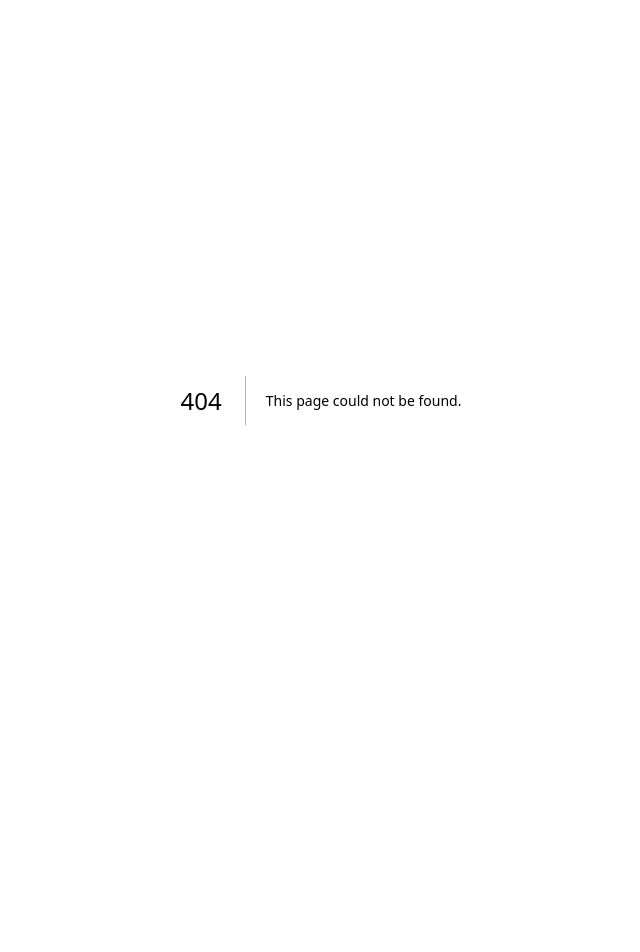
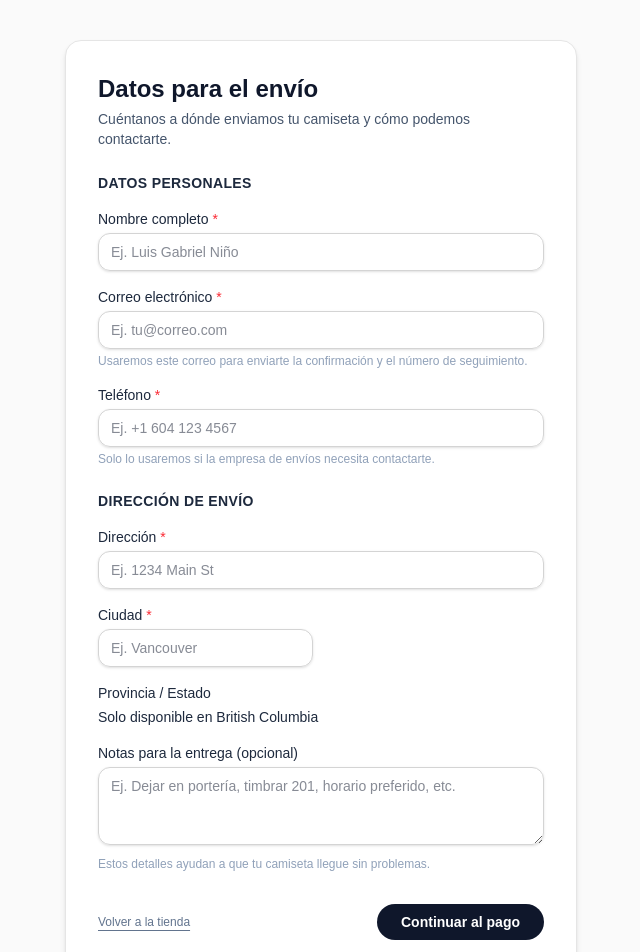
Before and after one commit to gabrielnino/tricolor-fan-club, a Next.js app: page /checkout in a window 1280 px wide. Before the commit this address had no page. Shown: the top 952 px of the page, without its empty margins (319-959 px from the left). Before the commit the page ends 800 px from the top, so only its background shows below. Built offline with nearby package versions, Linux system fonts and the light colour scheme.

Commit message:
Implement envio address

```diff
--- /dev/null
+++ b/app/checkout/page.tsx
@@ -0,0 +1,190 @@
+// app/checkout/page.tsx
+"use client";
+
+import Link from "next/link";
+
+export default function CheckoutPage() {
+  return (
+    <main className="min-h-screen flex items-center justify-center bg-neutral-50 px-4 py-10">
+      <div className="w-full max-w-lg rounded-2xl bg-white p-8 shadow-md border border-neutral-200">
+        <header className="mb-6">
+          <h1 className="text-2xl font-bold text-slate-900 mb-1">
+            Datos para el envío
+          </h1>
+          <p className="text-sm text-slate-600">
+            Cuéntanos a dónde enviamos tu camiseta y cómo podemos contactarte.
+          </p>
+        </header>
+
+        <form className="space-y-6">
+          {/* Datos personales */}
+          <section className="space-y-4">
+            <h2 className="text-sm font-semibold text-slate-800 uppercase tracking-wide">
+              Datos personales
+            </h2>
+
+            <div className="space-y-1">
+              <label
+                htmlFor="fullName"
+                className="block text-sm font-medium text-slate-800"
+              >
+                Nombre completo <span className="text-red-500">*</span>
+              </label>
+              <input
+                id="fullName"
+                name="fullName"
+                type="text"
+                required
+                autoComplete="name"
+                placeholder="Ej. Luis Gabriel Niño"
+                className="w-full rounded-xl border border-neutral-300 px-3 py-2 text-sm text-slate-900 shadow-sm focus:outline-none focus:ring-2 focus:ring-slate-900 focus:border-slate-900"
+              />
+            </div>
+
+            <div className="space-y-1">
+              <label
+                htmlFor="email"
+                className="block text-sm font-medium text-slate-800"
+              >
+                Correo electrónico <span className="text-red-500">*</span>
+              </label>
+              <input
+                id="email"
+                name="email"
+                type="email"
+                required
+                autoComplete="email"
+                placeholder="Ej. tu@correo.com"
+                className="w-full rounded-xl border border-neutral-300 px-3 py-2 text-sm text-slate-900 shadow-sm focus:outline-none focus:ring-2 focus:ring-slate-900 focus:border-slate-900"
+              />
+              <p className="text-xs text-slate-400">
+                Usaremos este correo para enviarte la confirmación y el número
+                de seguimiento.
+              </p>
+            </div>
+
+            <div className="space-y-1">
+              <label
+                htmlFor="phone"
+                className="block text-sm font-medium text-slate-800"
+              >
+                Teléfono <span className="text-red-500">*</span>
+              </label>
+              <input
+                id="phone"
+                name="phone"
+                type="tel"
+                required
+                autoComplete="tel"
+                placeholder="Ej. +1 604 123 4567"
+                className="w-full rounded-xl border border-neutral-300 px-3 py-2 text-sm text-slate-900 shadow-sm focus:outline-none focus:ring-2 focus:ring-slate-900 focus:border-slate-900"
+              />
+              <p className="text-xs text-slate-400">
+                Solo lo usaremos si la empresa de envíos necesita contactarte.
+              </p>
+            </div>
+          </section>
+
+          {/* Dirección de envío */}
+          <section className="space-y-4">
+            <h2 className="text-sm font-semibold text-slate-800 uppercase tracking-wide">
+              Dirección de envío
+            </h2>
+            <div className="space-y-1">
+              <label
+                htmlFor="addressLine1"
+                className="block text-sm font-medium text-slate-800"
+              >
+                Dirección <span className="text-red-500">*</span>
+              </label>
+              <input
+                id="addressLine1"
+                name="addressLine1"
+                type="text"
+                required
+                autoComplete="address-line1"
+                placeholder="Ej. 1234 Main St"
+                className="w-full rounded-xl border border-neutral-300 px-3 py-2 text-sm text-slate-900 shadow-sm focus:outline-none focus:ring-2 focus:ring-slate-900 focus:border-slate-900"
+              />
+            </div>
+
+            <div className="grid grid-cols-1 sm:grid-cols-2 gap-4">
+               <div className="space-y-1">
+                <label
+                  htmlFor="city"
+                  className="block text-sm font-medium text-slate-800"
+                >
+                  Ciudad <span className="text-red-500">*</span>
+                </label>
+                <input
+                  id="city"
+                  name="city"
+                  type="text"
+                  required
+                  autoComplete="address-level2"
+                  placeholder="Ej. Vancouver"
+                  className="w-full rounded-xl border border-neutral-300 px-3 py-2 text-sm text-slate-900 shadow-sm focus:outline-none focus:ring-2 focus:ring-slate-900 focus:border-slate-900"
+                />
+              </div>
+            </div>
+
+            <div className="space-y-1">
+              <label
+                htmlFor="region"
+                className="block text-sm font-medium text-slate-800"
+              >
+                Provincia / Estado
+              </label>
+              <label
+                htmlFor="region"
+                className="block text-sm font-medium text-slate-800"
+              >
+                Solo disponible en British Columbia
+              </label>
+            </div>
+
+            <div className="space-y-1">
+              <label
+                htmlFor="deliveryNotes"
+                className="block text-sm font-medium text-slate-800"
+              >
+                Notas para la entrega (opcional)
+              </label>
+              <textarea
+                id="deliveryNotes"
+                name="deliveryNotes"
+                rows={3}
+                placeholder="Ej. Dejar en portería, timbrar 201, horario preferido, etc."
+                className="w-full rounded-xl border border-neutral-300 px-3 py-2 text-sm text-slate-900 shadow-sm focus:outline-none focus:ring-2 focus:ring-slate-900 focus:border-slate-900"
+              />
+              <p className="text-xs text-slate-400">
+                Estos detalles ayudan a que tu camiseta llegue sin problemas.
+              </p>
+            </div>
+          </section>
+
+          {/* Actions */}
+          <div className="flex items-center justify-between pt-2">
+            <Link
+              href="/"
+              className="text-xs text-slate-500 hover:text-slate-700 underline underline-offset-4"
+            >
+              Volver a la tienda
+            </Link>
+
+            <button
+              type="submit"
+              className="inline-flex items-center justify-center rounded-full bg-slate-900 px-6 py-2 text-sm font-semibold text-white hover:bg-slate-800 transition"
+            >
+              Continuar al pago
+            </button>
+          </div>
+
+          <p className="text-[11px] text-slate-400 text-right">
+            Tus datos se usarán solo para procesar tu pedido.
+          </p>
+        </form>
+      </div>
+    </main>
+  );
+}
--- a/app/success/page.tsx
+++ b/app/success/page.tsx
@@ -1,7 +1,20 @@
-// app/success/page.tsx
+"use client";
+
+import { useEffect } from "react";
+import { useRouter } from "next/navigation";
 import Link from "next/link";
 
 export default function SuccessPage() {
+  const router = useRouter();
+
+  useEffect(() => {
+    const timer = setTimeout(() => {
+      router.push("/checkout");
+    }, 3000); // 3 seconds
+
+    return () => clearTimeout(timer);
+  }, [router]);
+
   return (
     <main className="min-h-screen flex items-center justify-center bg-neutral-50 px-4">
       <div className="max-w-md rounded-2xl bg-white p-8 shadow-md border border-neutral-200 text-center">
@@ -10,21 +23,14 @@ export default function SuccessPage() {
         </h1>
 
         <p className="text-sm text-slate-600 mb-4">
-          Gracias por tu compra. Stripe ha confirmado tu pago y te enviará un
-          correo con el recibo. Nosotros coordinaremos el envío de tu camiseta
-          para que la tengas lista antes del próximo partido.
-        </p>
-
-        <p className="text-xs text-slate-400 mb-6">
-          Si tienes alguna duda, escríbenos a{" "}
-          <span className="font-medium">info@tricolorfanclub.com</span>.
+          Serás redirigido automáticamente…
         </p>
 
         <Link
-          href="/"
-          className="inline-flex items-center justify-center rounded-full bg-slate-900 px-6 py-2 text-sm font-semibold text-white hover:bg-slate-800 transition"
+          href="/checkout"
+          className="text-xs text-slate-500 underline"
         >
-          Volver a la tienda
+          Ir ahora
         </Link>
       </div>
     </main>
```
